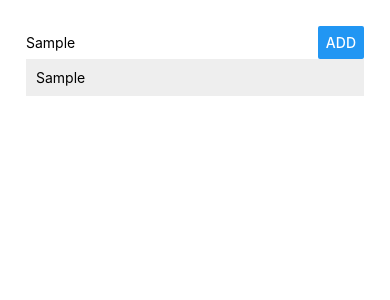
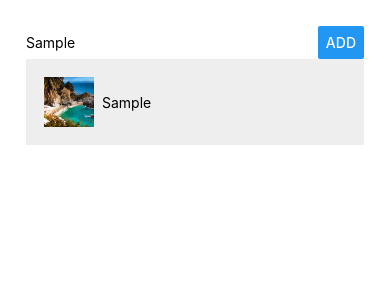
Before and after one commit to rishabh-malhotra/AwesomePlaces, a React Native app: screen / in a window 390 px wide. Both pictures are taken after typing "Sample" into the empty fields and a click on the button "ADD". Shown: the top 300 px of the page. Built offline with nearby package versions, Linux system fonts and the light colour scheme.

Commit message:
added a static image and displayed it inside flatlist

```diff
--- a/App.js
+++ b/App.js
@@ -1,26 +1,44 @@
 import React, { Component } from "react";
-import { StyleSheet, Text, View, TextInput, Button } from "react-native";
-import { PlaceInput } from "./src/components/PlaceInput/PlaceInput";
+import { StyleSheet, View } from "react-native";
+import PlaceInput from "./src/components/PlaceInput/PlaceInput";
 import PlaceList from "./src/components/PlaceList/PlaceList";
+import placeImage from './src/assets/beautiful-place.jpg'
 
 export default class App extends Component {
   state = {
     places: []
   };
-  placeSubmitButton = place => {
+
+  placeAddedHandler = placeName => {
     this.setState(prevState => {
-      const placename = place;
-      this.state.placename = "";
       return {
-        places: prevState.places.concat(placename)
+        places: prevState.places.concat({
+          key: Math.random().toString(),
+          name: placeName,
+          image:placeImage
+        })
       };
     });
   };
+
+  placeDeletedHandler = key => {
+    this.setState(prevState => {
+      return {
+        places: prevState.places.filter(place => {
+          return place.key !== key;
+        })
+      };
+    });
+  };
+
   render() {
     return (
       <View style={styles.container}>
-        <PlaceInput onPlaceAdded={this.placeSubmitButton} />
-        <PlaceList places={this.state.places} />
+        <PlaceInput onPlaceAdded={this.placeAddedHandler} />
+        <PlaceList
+          places={this.state.places}
+          onItemDeleted={this.placeDeletedHandler}
+        />
       </View>
     );
   }
--- a/src/components/ListItem/ListItem.js
+++ b/src/components/ListItem/ListItem.js
@@ -1,20 +1,33 @@
 import React from 'react';
-import {Text,View,StyleSheet,TouchableOpacity} from 'react-native';
+import {Text,View,StyleSheet,TouchableOpacity,Image} from 'react-native';
 
-const listItem = props => (
+const listItem = props => {
+  return(
   <TouchableOpacity onPress={props.onItemPressed}>
     <View style={styles.listItem}>
-      <Text>{props.placename}</Text>
+      <Image resizeMode="cover" style={styles.placeImage} source={props.placeImage}/>
+      {/*default resizeMode is cover as well*/}
+      <Text>{props.placeName}</Text>
     </View>
   </TouchableOpacity>
-);
+  );
+}
 
 const styles=StyleSheet.create({
     listItem:{
         width:'100%',
         padding:10,
         backgroundColor:'#eee',
-        marginBottom:5
+        marginBottom:5,
+        flexDirection:"row",
+        alignItems:"center"
+    },
+    placeImage:{
+      margin:8,
+      //flex:1,
+      // alignContent:"center",
+      width:50,
+      height:50
     }
 })
 
--- a/src/components/PlaceInput/PlaceInput.js
+++ b/src/components/PlaceInput/PlaceInput.js
@@ -1,36 +1,37 @@
-import React from "react";
-import { TextInput, View, StyleSheet, Button } from "react-native";
+import React, { Component } from "react";
+import { View, TextInput, Button, StyleSheet } from "react-native";
 
-export class PlaceInput extends React.Component {
+class PlaceInput extends Component {
   state = {
-    placename: ""
+    placeName: ""
   };
 
-  placenameChangeHandler = val => {
+  placeNameChangedHandler = val => {
     this.setState({
-      placename: val
+      placeName: val
     });
   };
 
-  placeSubmitHandler = ()=>{
-    if(this.state.placename.trim() === ''){
-        return;
+  placeSubmitHandler = () => {
+    if (this.state.placeName.trim() === "") {
+      return;
     }
-    this.props.onPlaceAdded(this.state.placename);
-  }
+
+    this.props.onPlaceAdded(this.state.placeName);
+  };
 
   render() {
     return (
       <View style={styles.inputContainer}>
         <TextInput
+          placeholder="An awesome place"
+          value={this.state.placeName}
+          onChangeText={this.placeNameChangedHandler}
           style={styles.placeInput}
-          placeholder="Awesome Place"
-          value={this.state.placename}
-          onChangeText={this.placenameChangeHandler}
         />
         <Button
+          title="Add"
           style={styles.placeButton}
-          title="Add"
           onPress={this.placeSubmitHandler}
         />
       </View>
@@ -39,19 +40,18 @@
 }
 
 const styles = StyleSheet.create({
-  placeButton: {
-    width: "30%"
-  },
   inputContainer: {
-    //flex:1,
+    // flex: 1,
+    width: "100%",
     flexDirection: "row",
-    //alignContent:'center',
     justifyContent: "space-between",
-    alignItems: "center",
-    width: "100%"
+    alignItems: "center"
   },
   placeInput: {
     width: "70%"
+  },
+  placeButton: {
+    width: "30%"
   }
 });
 
--- a/src/components/PlaceList/PlaceList.js
+++ b/src/components/PlaceList/PlaceList.js
@@ -1,21 +1,26 @@
 import React from "react";
-import { TextInput, View, StyleSheet, Button } from "react-native";
-import ListItem from '../ListItem/ListItem'
+import { FlatList, StyleSheet } from "react-native";
+import ListItem from "../ListItem/ListItem";
 const placeList = props => {
-  const placesOutput = props.places.map((place, i) => (
-    <ListItem
-      key={i}
-      placename={place}
-      onItemPressed={() => alert("id:" + i)}
+  return(
+    <FlatList
+      style={styles.listContainer}
+      data={props.places}
+      renderItem={(info) => (
+        <ListItem
+          placeName={info.item.name}
+          placeImage={info.item.image}
+          onItemPressed={() => props.onItemDeleted(info.item.key)}
+          />
+        )}
     />
-  ));
-  return <View style={styles.listContainer}>{placesOutput}</View>;
-};
+  );
+}
 
 const styles = StyleSheet.create({
-    listContainer: {
-      width: "100%"
-    }
+  listContainer: {
+    width: "100%"
+  }
 });
 
 export default placeList;
```
Also changed, not shown: src/assets/beautiful-place.jpg (added).
